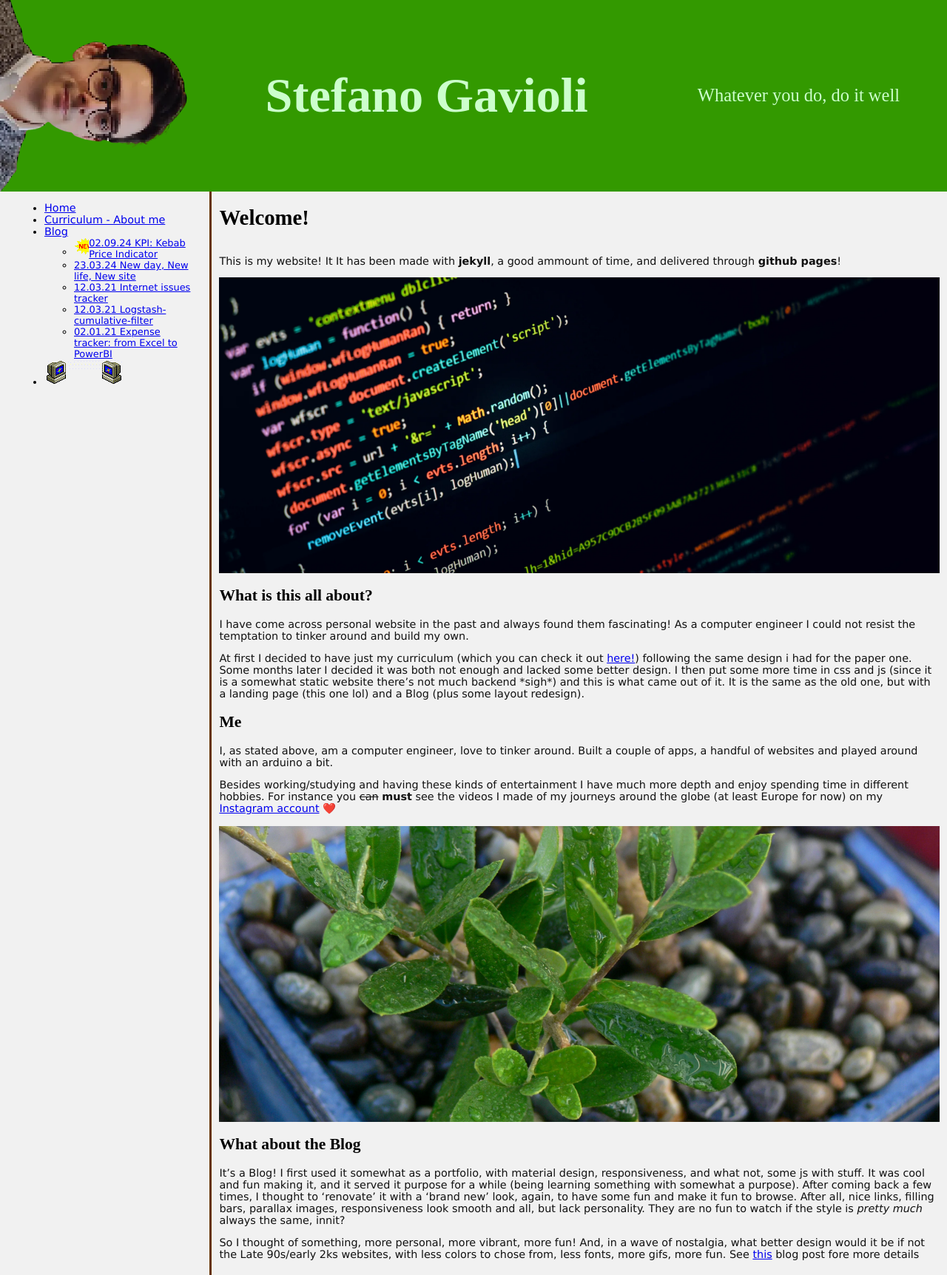
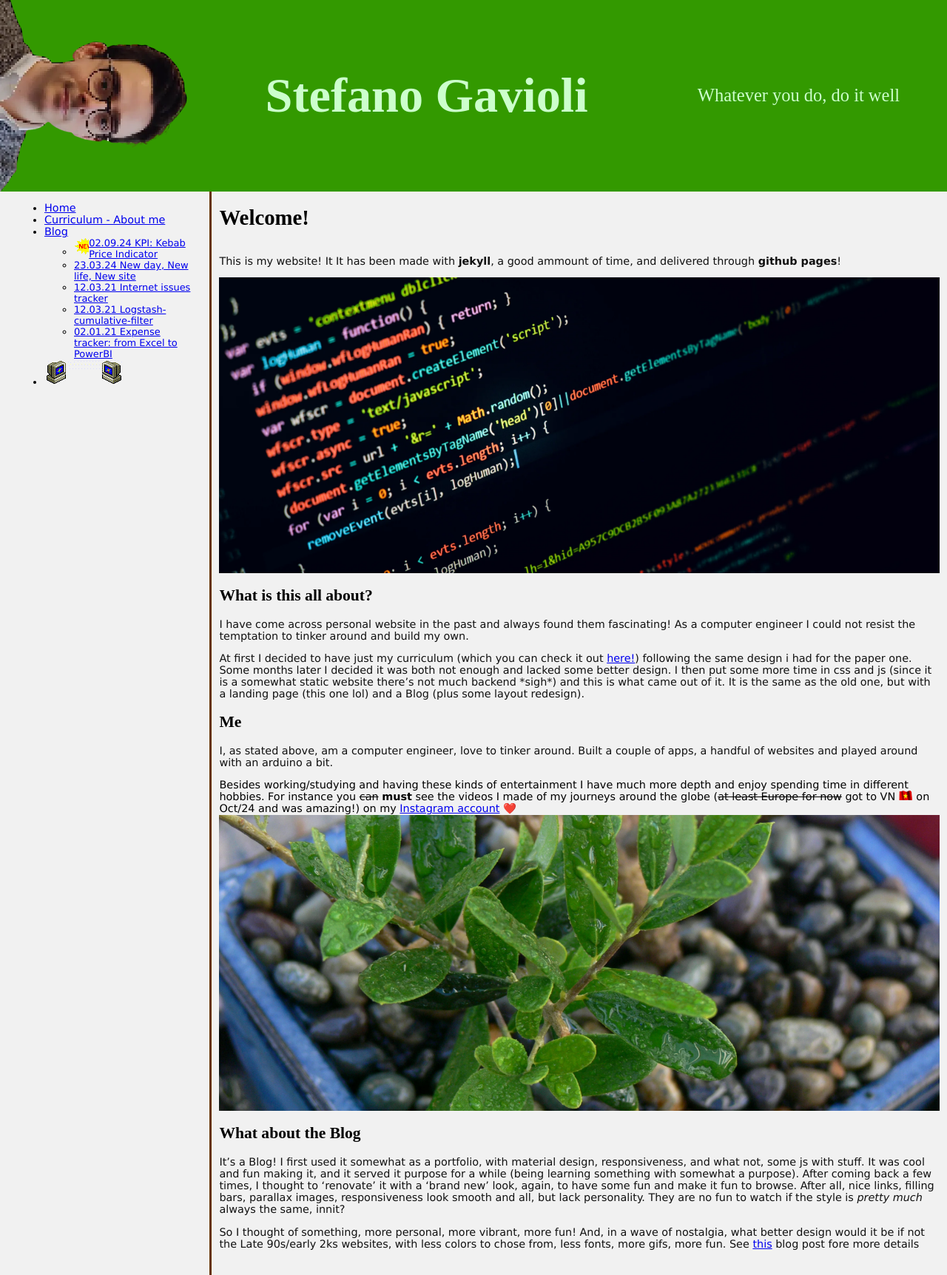
Before and after one commit to deletX/stefanogavioli.github.com, a Jekyll site: the page built from index.md, in a window 1280 px wide. Shown: the whole page at 74% size. Built offline with Jekyll 4.4.1, drawn with Linux system fonts in a browser that asks for light colours.

Commit message:
Updated index.md with vn reference

```diff
--- a/_sass/gif.scss
+++ b/_sass/gif.scss
@@ -91,6 +91,13 @@
     height: 13px ;
     display:inline-block;
   }
+  .gif.vn{
+    background-image: url(/assets/img/vn.gif);
+    background-size:19px;
+    width: 19px ;
+    height: 13px ;
+    display:inline-block;
+  }
   .gif.garden{
     background-image: url(/assets/img/gardening2.gif);
     background-size:100%;
--- a/index.md
+++ b/index.md
@@ -24,8 +24,8 @@ At first I decided to have just my curriculum (which you can check it out [here!
 ## Me
 I, as stated above, am a computer engineer, love to tinker around. Built a couple of apps, a handful of websites and played around with an arduino a bit.
 
-Besides working/studying and having these kinds of entertainment I have much more depth and enjoy spending time in different hobbies.
-For instance you ~~can~~ **must** see the videos I made of my journeys around the globe (at least Europe for now) on my [Instagram account](https://www.instagram.com/steps.by.steps/channel/) ❤️
+<div><span>Besides working/studying and having these kinds of entertainment I have much more depth and enjoy spending time in different hobbies.
+For instance you <del>can</del> <strong>must</strong> see the videos I made of my journeys around the globe (<del>at least Europe for now</del> got to VN </span><div class="gif vn"></div><span> on Oct/24 and was amazing!) on my <a href="https://www.instagram.com/steps.by.steps/channel/">Instagram account</a> ❤️</span></div>
 
 <div
     style="background-image:
```
Also changed, not shown: assets/img/vn.gif (added).
